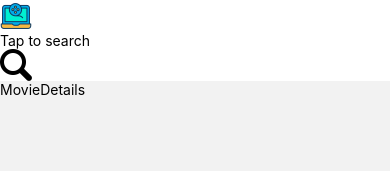
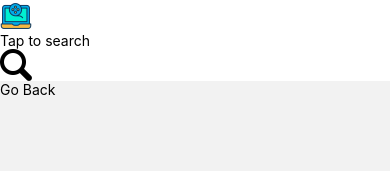
Before and after one commit to abdenassar01/aflami, a React Native app: screen /MovieDetails in a window 390 px wide. Shown: the top 171 px of the page. Built offline with nearby package versions, Linux system fonts and the light colour scheme.

Commit message:
adding movie details page

```diff
--- a/components/screens/movie/movieDetails/MovieDetails.tsx
+++ b/components/screens/movie/movieDetails/MovieDetails.tsx
@@ -1,9 +1,11 @@
-import { View, Text } from 'react-native'
+import { ButtonText, GoBackBtn, MovieDetailsWrapper } from "./styles/Styles";
 
-export default function MovieDetails() {
+export default function MovieDetails({ navigation }) {
   return (
-    <View>
-      <Text>MovieDetails</Text>
-    </View>
+    <MovieDetailsWrapper>
+      <GoBackBtn onPress={ () => navigation.goBack() }>
+        <ButtonText>Go Back</ButtonText>
+      </GoBackBtn>
+    </MovieDetailsWrapper>
   )
 }
--- /dev/null
+++ b/components/screens/movie/movieDetails/styles/Styles.tsx
@@ -0,0 +1,16 @@
+import { Pressable, View, Text } from "react-native";
+import styled from "styled-components";
+
+export const MovieDetailsWrapper = styled(View)`
+    background-color: white;
+`
+
+export const GoBackBtn = styled(Pressable)`
+    padding: 5px;
+`
+
+export const ButtonText = styled(Text)`
+    color: #165ffd;
+    font-weight: bold;
+    font-size: 16px;
+`
```
